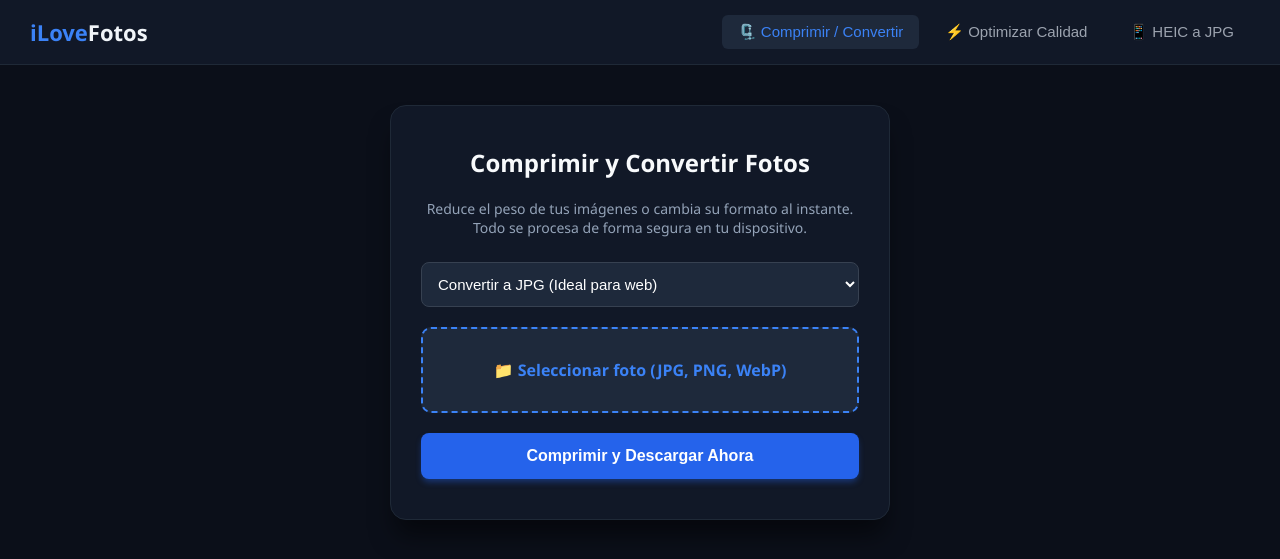
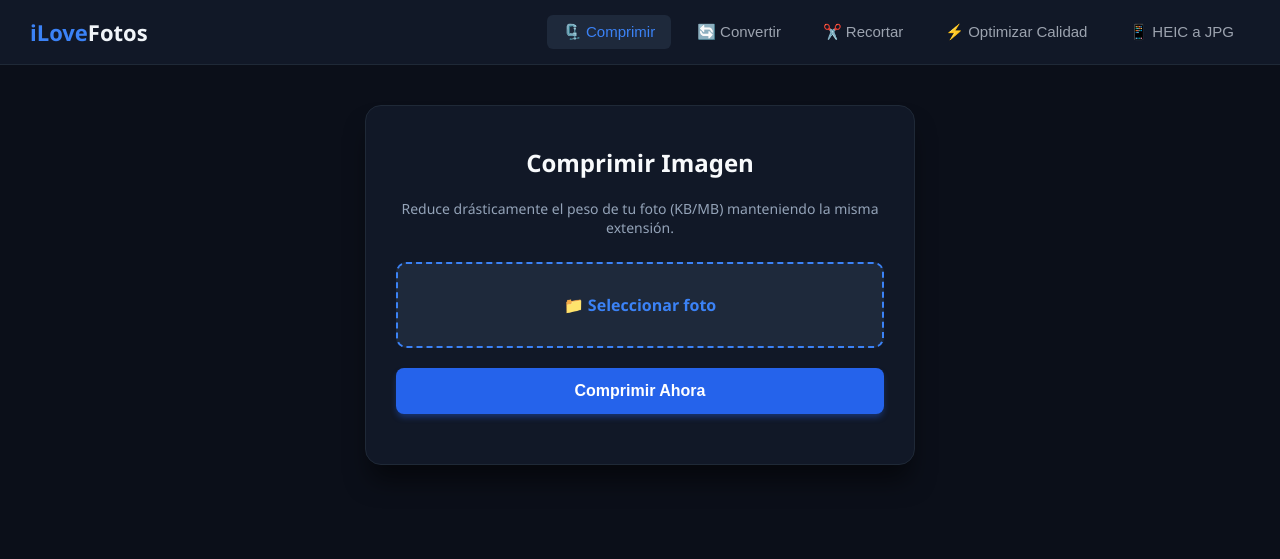
Before and after one commit to sebastianbarrazab-debug/mi-mejorador-de-fotos, a Flask app: page / in a window 1280 px wide. Shown: the top 559 px of the page. Run offline with Flask 3, Linux system fonts and the light colour scheme; some libraries are stand-ins or nearby versions.

Commit message:
Update index.html

```diff
--- a/templates/index.html
+++ b/templates/index.html
@@ -4,25 +4,27 @@
     <meta charset="UTF-8">
     <meta name="viewport" content="width=device-width, initial-scale=1.0">
     <title>iLoveFotos - Herramientas de Imagen Online Gratis</title>
-    <meta name="description" content="Mejora la calidad de tus fotos, comprime imágenes y convierte archivos HEIC online y gratis.">
+    <meta name="description" content="Comprime, recorta, mejora la calidad y convierte tus fotos online y gratis.">
 
-    <!-- LIBRERÍAS EXTERNAS -->
-    <!-- heic2any para convertir fotos de iPhone -->
+    <!-- LIBRERÍAS EXTERNAS (Client-Side) -->
     <script src="https://cdn.jsdelivr.net/npm/heic2any@0.0.4/dist/heic2any.min.js"></script>
-    <!-- browser-image-compression para comprimir y convertir JPG/PNG/WebP -->
     <script src="https://cdn.jsdelivr.net/npm/browser-image-compression@2.0.2/dist/browser-image-compression.js"></script>
+
+    <!-- Cropper.js para Recortes -->
+    <link rel="stylesheet" href="https://cdnjs.cloudflare.com/ajax/libs/cropperjs/1.5.13/cropper.min.css">
+    <script src="https://cdnjs.cloudflare.com/ajax/libs/cropperjs/1.5.13/cropper.min.js"></script>
 
     <style>
         body { font-family: 'Segoe UI', system-ui, -apple-system, sans-serif; text-align: center; background: #0b0f19; color: #f1f5f9; padding: 0; margin: 0; }
-        .navbar { background: #111827; padding: 15px 30px; display: flex; justify-content: space-between; align-items: center; border-bottom: 1px solid #1f2937; flex-wrap: wrap; gap: 10px; }
-        .logo { font-size: 22px; font-weight: bold; color: #3b82f6; text-decoration: none; }
+        .navbar { background: #111827; padding: 15px 30px; display: flex; justify-content: center; align-items: center; border-bottom: 1px solid #1f2937; flex-wrap: wrap; gap: 15px; }
+        .logo { font-size: 22px; font-weight: bold; color: #3b82f6; text-decoration: none; margin-right: auto; }
         .logo span { color: #f1f5f9; }
         .nav-links { display: flex; gap: 10px; flex-wrap: wrap; justify-content: center; }
         .nav-links button { background: transparent; color: #9ca3af; border: none; font-size: 15px; cursor: pointer; padding: 8px 16px; border-radius: 6px; font-weight: 500; transition: 0.2s; }
         .nav-links button.active, .nav-links button:hover { color: #3b82f6; background: #1e293b; }
 
         .container { padding: 40px 20px; display: flex; flex-direction: column; align-items: center; }
-        .tab-content { display: none; width: 100%; max-width: 500px; }
+        .tab-content { display: none; width: 100%; max-width: 550px; }
         .tab-content.active { display: block; }
 
         .card { background: #111827; padding: 40px 30px; border-radius: 16px; border: 1px solid #1f2937; box-shadow: 0 20px 25px -5px rgba(0,0,0,0.5); text-align: center; margin-bottom: 20px; }
@@ -35,11 +37,15 @@
 
         .selector-formato { width: 100%; padding: 12px; margin-bottom: 20px; border-radius: 8px; background: #1e293b; color: white; border: 1px solid #374151; font-size: 15px; cursor: pointer; }
 
-        .btn-action { background: #2563eb; color: white; padding: 14px 28px; border: none; border-radius: 8px; font-size: 16px; font-weight: bold; cursor: pointer; width: 100%; transition: 0.2s; box-shadow: 0 4px 6px -1px rgba(37,99,235,0.4); }
+        .btn-action { background: #2563eb; color: white; padding: 14px 28px; border: none; border-radius: 8px; font-size: 16px; font-weight: bold; cursor: pointer; width: 100%; transition: 0.2s; box-shadow: 0 4px 6px -1px rgba(37,99,235,0.4); margin-bottom: 10px; }
         .btn-action:hover { background: #1d4ed8; }
         .btn-action:disabled { background: #4b5563; cursor: not-allowed; box-shadow: none; }
 
-        .ads-section { display: none; width: 100%; max-width: 500px; padding: 20px; background: #1e293b; border-radius: 12px; border: 1px solid #374151; box-sizing: border-box; }
+        /* Contenedor del Cropper */
+        .img-container { width: 100%; max-height: 400px; margin-bottom: 20px; display: none; background: #000; border-radius: 8px; overflow: hidden; }
+        .img-container img { max-width: 100%; display: block; }
+
+        .ads-section { display: none; width: 100%; max-width: 550px; padding: 20px; background: #1e293b; border-radius: 12px; border: 1px solid #374151; box-sizing: border-box; }
         .ad-box { background: #0b0f19; padding: 40px 20px; margin: 20px 0; color: #64748b; border-radius: 8px; font-size: 14px; border: 1px dashed #334155; }
         .status-text { color: #34d399; font-weight: 600; margin-bottom: 10px; }
     </style>
@@ -49,7 +55,9 @@
     <nav class="navbar">
         <a href="#" class="logo">iLove<span>Fotos</span></a>
         <div class="nav-links">
-            <button id="nav-comprimir" class="active" onclick="switchTab('comprimir')">🗜️ Comprimir / Convertir</button>
+            <button id="nav-comprimir" class="active" onclick="switchTab('comprimir')">🗜️ Comprimir</button>
+            <button id="nav-convertir" onclick="switchTab('convertir')">🔄 Convertir</button>
+            <button id="nav-recortar" onclick="switchTab('recortar')">✂️ Recortar</button>
             <button id="nav-mejorar" onclick="switchTab('mejorar')">⚡ Optimizar Calidad</button>
             <button id="nav-heic" onclick="switchTab('heic')">📱 HEIC a JPG</button>
         </div>
@@ -57,43 +65,69 @@
 
     <div class="container">
 
-        <!-- HERRAMIENTA 1: COMPRIMIR Y CONVERTIR (NUEVA - 100% CLIENTE) -->
+        <!-- HERRAMIENTA 1: COMPRIMIR -->
         <div id="tab-comprimir" class="tab-content active">
             <div class="card">
-                <h2>Comprimir y Convertir Fotos</h2>
-                <p>Reduce el peso de tus imágenes o cambia su formato al instante. Todo se procesa de forma segura en tu dispositivo.</p>
-
-                <select id="formato-salida" class="selector-formato">
-                    <option value="image/jpeg">Convertir a JPG (Ideal para web)</option>
-                    <option value="image/png">Convertir a PNG (Mantiene fondo transparente)</option>
-                    <option value="image/webp">Convertir a WebP (Máxima compresión)</option>
-                </select>
-
-                <label for="input-comprimir" class="file-label" id="label-comprimir">📁 Seleccionar foto (JPG, PNG, WebP)</label>
-                <input type="file" id="input-comprimir" accept="image/*" onchange="updateLabel('comprimir')">
-                <button class="btn-action" id="btn-comprimir" onclick="procesarCompresion()">Comprimir y Descargar Ahora</button>
+                <h2>Comprimir Imagen</h2>
+                <p>Reduce drásticamente el peso de tu foto (KB/MB) manteniendo la misma extensión.</p>
+                <label for="input-comprimir" class="file-label" id="label-comprimir">📁 Seleccionar foto</label>
+                <input type="file" id="input-comprimir" accept="image/jpeg, image/png, image/webp" onchange="updateLabel('comprimir')">
+                <button class="btn-action" id="btn-comprimir" onclick="procesarCompresion()">Comprimir Ahora</button>
             </div>
         </div>
 
-        <!-- HERRAMIENTA 2: OPTIMIZAR CALIDAD (SERVIDOR) -->
-        <div id="tab-mejorar" class="tab-content">
+        <!-- HERRAMIENTA 2: CONVERTIR FORMATO -->
+        <div id="tab-convertir" class="tab-content">
             <div class="card">
-                <h2>Optimizar Calidad de Fotos</h2>
-                <p>Aumenta los píxeles y define los bordes de tus imágenes mediante algoritmos avanzados.</p>
-                <label for="input-mejorar" class="file-label" id="label-mejorar">📁 Seleccionar o arrastrar foto</label>
-                <input type="file" id="input-mejorar" accept="image/*" onchange="updateLabel('mejorar')">
-                <button class="btn-action" onclick="procesarMejora()">Optimizar Calidad Ahora</button>
+                <h2>Convertir Formato</h2>
+                <p>Cambia la extensión de tu imagen. Ideal para subir fotos a páginas con restricciones.</p>
+                <select id="formato-salida" class="selector-formato">
+                    <option value="image/jpeg">Convertir a JPG</option>
+                    <option value="image/png">Convertir a PNG</option>
+                    <option value="image/webp">Convertir a WebP</option>
+                </select>
+                <label for="input-convertir" class="file-label" id="label-convertir">📁 Seleccionar foto</label>
+                <input type="file" id="input-convertir" accept="image/*" onchange="updateLabel('convertir')">
+                <button class="btn-action" id="btn-convertir" onclick="procesarConversion()">Convertir Ahora</button>
             </div>
         </div>
 
-        <!-- HERRAMIENTA 3: CONVERTIR HEIC (WEBASSEMBLY CLIENTE) -->
+        <!-- HERRAMIENTA 3: RECORTAR (CROPPER) -->
+        <div id="tab-recortar" class="tab-content">
+            <div class="card">
+                <h2>Recortar Imagen</h2>
+                <p>Ajusta las dimensiones, corta bordes o centra el objetivo de tu fotografía.</p>
+                <label for="input-recortar" class="file-label" id="label-recortar">📁 Seleccionar foto</label>
+                <input type="file" id="input-recortar" accept="image/*" onchange="prepararRecortar(event)">
+
+                <!-- Contenedor dinámico del lienzo de recorte -->
+                <div class="img-container" id="cropper-container">
+                    <img id="cropper-image" src="">
+                </div>
+
+                <button class="btn-action" id="btn-recortar" style="display:none;" onclick="procesarRecorte()">Recortar y Descargar</button>
+            </div>
+        </div>
+
+        <!-- HERRAMIENTA 4: OPTIMIZAR CALIDAD -->
+        <div id="tab-mejorar" class="tab-content">
+            <div class="card">
+                <h2>Optimizar Calidad</h2>
+                <p>Aumenta los píxeles y define los bordes mediante algoritmos avanzados en el servidor.</p>
+                <label for="input-mejorar" class="file-label" id="label-mejorar">📁 Seleccionar foto</label>
+                <input type="file" id="input-mejorar" accept="image/*" onchange="updateLabel('mejorar')">
+                <button class="btn-action" onclick="procesarMejora()">Optimizar Calidad</button>
+            </div>
+        </div>
+
+        <!-- HERRAMIENTA 5: HEIC A JPG -->
         <div id="tab-heic" class="tab-content">
             <div class="card">
-                <h2>Convertir HEIC a JPG</h2>
-                <p>100% Privado: Tus fotos de iPhone se decodifican de forma segura en tu navegador sin subirlas a internet.</p>
+                <h2>HEIC a JPG</h2>
+                <p>Decodifica fotos de iPhone de forma segura en tu navegador sin subirlas a internet.</p>
                 <label for="input-heic" class="file-label" id="label-heic">🍏 Seleccionar archivo .heic</label>
                 <input type="file" id="input-heic" accept=".heic,.HEIC" onchange="updateLabel('heic')">
-                <button class="btn-action" id="btn-convertir-heic" onclick="procesarHeicWasm()">Convertir a JPG al Instante</button>
+                <button class="btn-action" id="btn-convertir-heic" onclick="procesarHeicWasm()">Convertir a JPG</button>
             </div>
         </div>
 
@@ -112,6 +146,7 @@
         let blobDescargaLocal = null;
         let urlDescargaServidor = "";
         let extensionDescargaLocal = "jpg";
+        let cropperInstance = null; // Variable global para la instancia de Cropper.js
 
         function switchTab(tab) {
             document.querySelectorAll('.tab-content').forEach(el => el.classList.remove('active'));
@@ -131,56 +166,109 @@
             }
         }
 
-        // --- 1. NUEVA FUNCIÓN: COMPRIMIR Y CONVERTIR (CLIENTE) ---
+        // --- 1. COMPRIMIR ---
         async function procesarCompresion() {
             let inputElement = document.getElementById('input-comprimir');
-            if (!inputElement || !inputElement.files || !inputElement.files[0]) {
-                return alert("Por favor, selecciona una foto primero.");
-            }
+            if (!inputElement || !inputElement.files || !inputElement.files[0]) return alert("Selecciona una foto.");
 
-            let archivoOriginal = inputElement.files[0];
-            let formatoElegido = document.getElementById('formato-salida').value;
+            let archivo = inputElement.files[0];
             let boton = document.getElementById('btn-comprimir');
-
-            boton.innerText = "⏳ Procesando en tu dispositivo...";
+            boton.innerText = "⏳ Comprimiendo...";
             boton.disabled = true;
 
-            // Mapear el mime-type a una extensión para la descarga
-            if (formatoElegido === 'image/png') extensionDescargaLocal = 'png';
-            else if (formatoElegido === 'image/webp') extensionDescargaLocal = 'webp';
-            else extensionDescargaLocal = 'jpg';
-
-            let opciones = {
-                maxSizeMB: 1, // Intentará reducir el peso por debajo de 1MB
-                maxWidthOrHeight: 1920, // Resolución máxima Full HD
-                useWebWorker: true,
-                fileType: formatoElegido
-            };
+            extensionDescargaLocal = archivo.name.split('.').pop(); // Mantener extensión original
 
             try {
-                let archivoComprimido = await imageCompression(archivoOriginal, opciones);
-                blobDescargaLocal = archivoComprimido;
+                blobDescargaLocal = await imageCompression(archivo, { maxSizeMB: 0.8, useWebWorker: true });
                 urlDescargaServidor = "";
-
-                let tamañoFinalMB = (archivoComprimido.size / 1024 / 1024).toFixed(2);
-                document.getElementById('texto-estado').innerText = `¡Listo! Tamaño reducido a ${tamañoFinalMB} MB`;
+                let mbFinal = (blobDescargaLocal.size / 1024 / 1024).toFixed(2);
+                document.getElementById('texto-estado').innerText = `¡Comprimido a ${mbFinal} MB!`;
                 document.getElementById('seccion-anuncio').style.display = 'block';
                 arrancarTemporizadorAnuncio();
             } catch (error) {
-                console.error(error);
-                alert("Error al comprimir o convertir la imagen.");
+                alert("Error al comprimir la imagen.");
             } finally {
-                boton.innerText = "Comprimir y Descargar Ahora";
+                boton.innerText = "Comprimir Ahora";
                 boton.disabled = false;
             }
         }
 
-        // --- 2. FUNCIÓN: OPTIMIZAR CALIDAD (SERVIDOR) ---
+        // --- 2. CONVERTIR FORMATO ---
+        async function procesarConversion() {
+            let inputElement = document.getElementById('input-convertir');
+            if (!inputElement || !inputElement.files || !inputElement.files[0]) return alert("Selecciona una foto.");
+
+            let formato = document.getElementById('formato-salida').value;
+            let boton = document.getElementById('btn-convertir');
+            boton.innerText = "⏳ Convirtiendo...";
+            boton.disabled = true;
+
+            extensionDescargaLocal = formato === 'image/png' ? 'png' : (formato === 'image/webp' ? 'webp' : 'jpg');
+
+            try {
+                // Forzar la conversión de tipo sin comprimir agresivamente
+                blobDescargaLocal = await imageCompression(inputElement.files[0], {
+                    maxSizeMB: 5,
+                    useWebWorker: true,
+                    fileType: formato
+                });
+                urlDescargaServidor = "";
+                document.getElementById('texto-estado').innerText = `¡Convertido a ${extensionDescargaLocal.toUpperCase()}!`;
+                document.getElementById('seccion-anuncio').style.display = 'block';
+                arrancarTemporizadorAnuncio();
+            } catch (error) {
+                alert("Error al convertir la imagen.");
+            } finally {
+                boton.innerText = "Convertir Ahora";
+                boton.disabled = false;
+            }
+        }
+
+        // --- 3. RECORTAR (CROPPER.JS) ---
+        function prepararRecortar(event) {
+            updateLabel('recortar');
+            let input = event.target;
+            if (input.files && input.files[0]) {
+                let reader = new FileReader();
+                reader.onload = function(e) {
+                    let imagenCropper = document.getElementById('cropper-image');
+                    imagenCropper.src = e.target.result;
+                    document.getElementById('cropper-container').style.display = 'block';
+                    document.getElementById('btn-recortar').style.display = 'block';
+
+                    // Destruir instancia previa si existe para evitar solapamientos
+                    if (cropperInstance) cropperInstance.destroy();
+
+                    cropperInstance = new Cropper(imagenCropper, {
+                        viewMode: 2, // Restringe el recorte dentro de los límites de la imagen
+                        autoCropArea: 0.8,
+                        responsive: true
+                    });
+                };
+                reader.readAsDataURL(input.files[0]);
+            }
+        }
+
+        function procesarRecorte() {
+            if (!cropperInstance) return;
+            let canvas = cropperInstance.getCroppedCanvas();
+
+            // Convertir el canvas a un archivo descargable
+            canvas.toBlob((blob) => {
+                blobDescargaLocal = blob;
+                urlDescargaServidor = "";
+                extensionDescargaLocal = "png"; // PNG asegura que no haya pérdida en el recorte
+
+                document.getElementById('texto-estado').innerText = "¡Recorte aplicado con éxito!";
+                document.getElementById('seccion-anuncio').style.display = 'block';
+                arrancarTemporizadorAnuncio();
+            }, 'image/png');
+        }
+
+        // --- 4. MEJORAR (SERVIDOR) ---
         async function procesarMejora() {
             let inputElement = document.getElementById('input-mejorar');
-            if (!inputElement || !inputElement.files || !inputElement.files[0]) {
-                return alert("Por favor, selecciona una foto primero.");
-            }
+            if (!inputElement || !inputElement.files || !inputElement.files[0]) return alert("Selecciona una foto.");
 
             let data = new FormData();
             data.append("foto", inputElement.files[0]);
@@ -191,62 +279,52 @@
             try {
                 let res = await fetch('/procesar', { method: 'POST', body: data });
                 let json = await res.json();
-
                 if (json.descarga_url) {
                     urlDescargaServidor = json.descarga_url;
                     blobDescargaLocal = null;
                     arrancarTemporizadorAnuncio();
                 } else {
-                    alert("Error en el servidor. Puede que la imagen sea demasiado grande.");
-                    document.getElementById('seccion-anuncio').style.display = 'none';
+                    alert("Error en el servidor.");
                 }
             } catch (error) {
-                console.error(error);
                 alert("Error de conexión con el servidor.");
-                document.getElementById('seccion-anuncio').style.display = 'none';
             }
         }
 
-        // --- 3. FUNCIÓN: CONVERTIR HEIC (CLIENTE) ---
+        // --- 5. HEIC A JPG ---
         async function procesarHeicWasm() {
             let inputElement = document.getElementById('input-heic');
-            if (!inputElement || !inputElement.files || !inputElement.files[0]) {
-                return alert("Por favor, selecciona un archivo .heic primero.");
-            }
+            if (!inputElement || !inputElement.files || !inputElement.files[0]) return alert("Selecciona un .heic");
 
-            let botonConvertir = document.getElementById('btn-convertir-heic');
-            botonConvertir.innerText = "⏳ Decodificando en el navegador...";
-            botonConvertir.disabled = true;
-            extensionDescargaLocal = 'jpg'; // El resultado de heic2any aquí es jpeg
+            let boton = document.getElementById('btn-convertir-heic');
+            boton.innerText = "⏳ Decodificando...";
+            boton.disabled = true;
+            extensionDescargaLocal = 'jpg';
 
             try {
-                let blobJpg = await heic2any({
-                    blob: inputElement.files[0],
-                    toType: "image/jpeg",
-                    quality: 0.9
-                });
-
+                let blobJpg = await heic2any({ blob: inputElement.files[0], toType: "image/jpeg", quality: 0.9 });
                 blobDescargaLocal = Array.isArray(blobJpg) ? blobJpg[0] : blobJpg;
                 urlDescargaServidor = "";
-
-                document.getElementById('texto-estado').innerText = "¡Conversión Privada Completada!";
+                document.getElementById('texto-estado').innerText = "¡Conversión Completada!";
                 document.getElementById('seccion-anuncio').style.display = 'block';
                 arrancarTemporizadorAnuncio();
             } catch (error) {
-                console.error(error);
-                alert("Error. Asegúrate de subir un archivo .heic original de Apple.");
+                alert("Error. Asegúrate de subir un archivo .heic original.");
             } finally {
-                botonConvertir.innerText = "Convertir a JPG al Instante";
-                botonConvertir.disabled = false;
+                boton.innerText = "Convertir a JPG";
+                boton.disabled = false;
             }
         }
 
-        // --- TEMPORIZADOR DE DESCARGA GLOBAL ---
+        // --- TEMPORIZADOR DE DESCARGA ---
         function arrancarTemporizadorAnuncio() {
             let segundos = 10;
             let btnDescargar = document.getElementById('btn-descargar');
             btnDescargar.disabled = true;
             btnDescargar.innerText = `Espera ${segundos}s...`;
+
+            // Scroll automático a la zona de descarga/anuncios
+            document.getElementById('seccion-anuncio').scrollIntoView({ behavior: 'smooth' });
 
             let timer = setInterval(() => {
                 segundos--;
```
